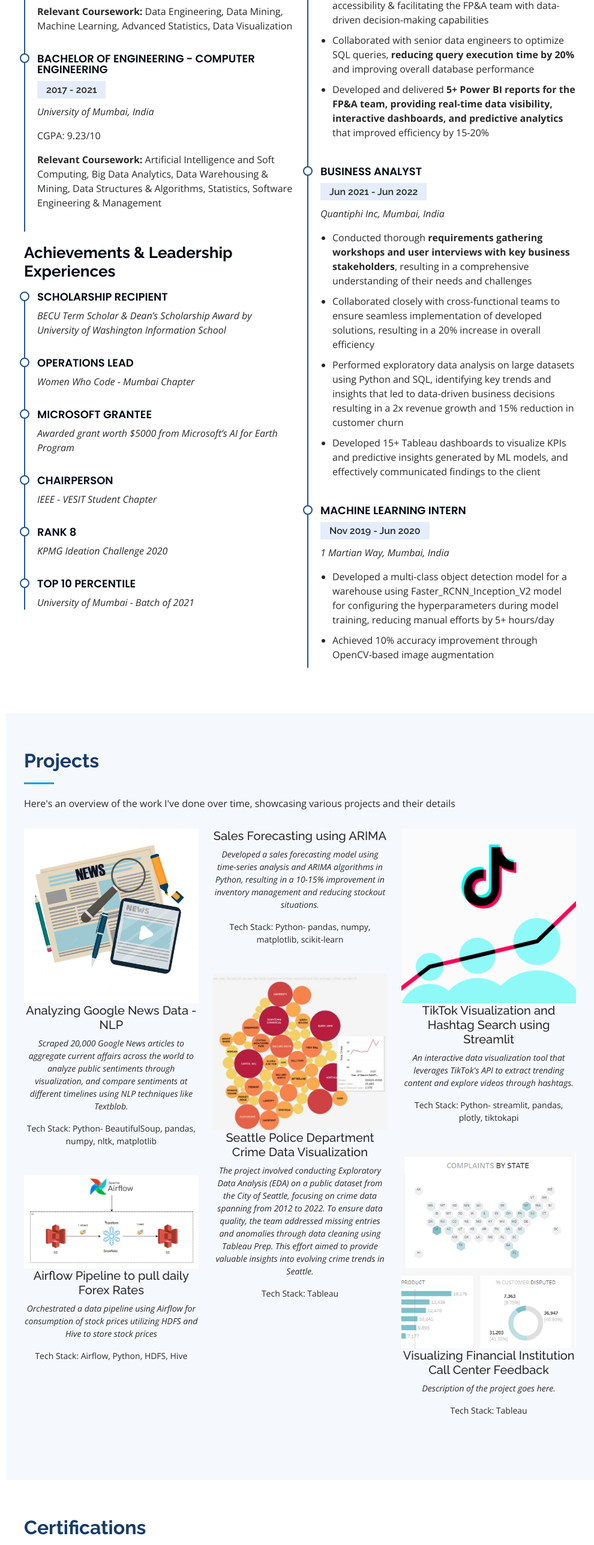
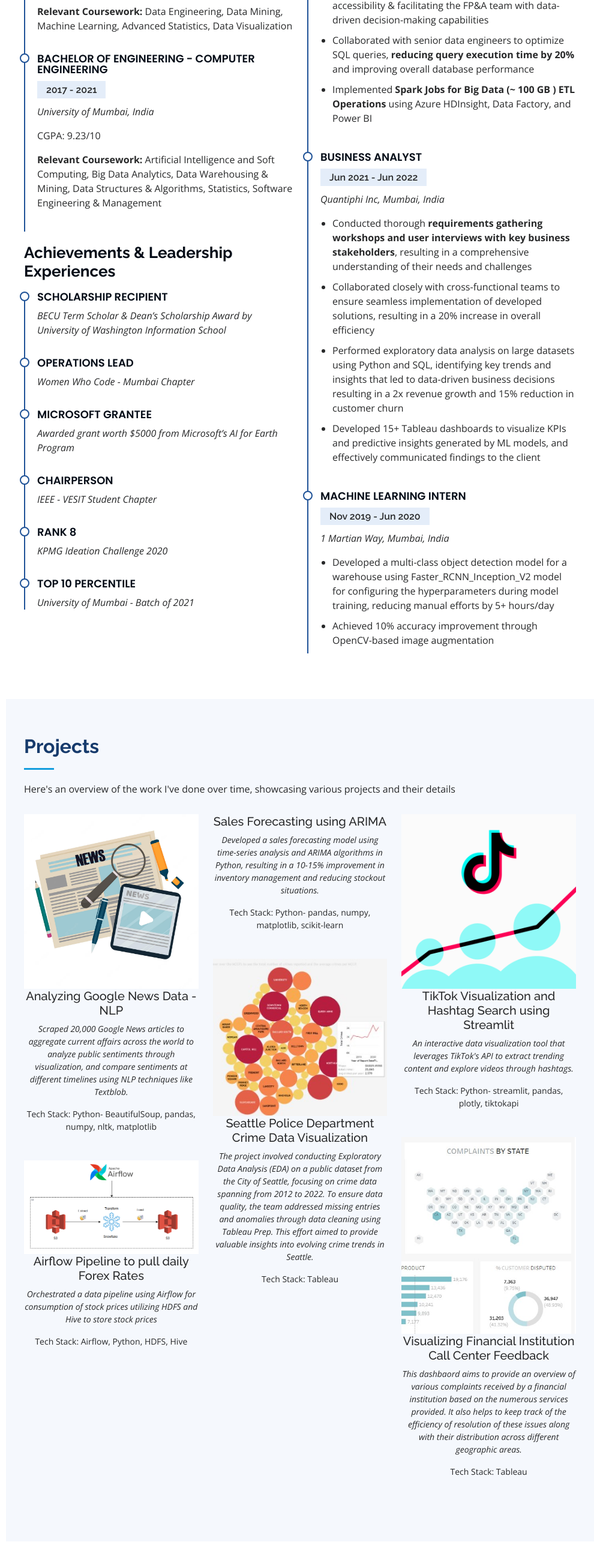
Before and after one commit to tanishqashetty/tanishqashetty.github.io, a plain HTML site: page index.html in a window 1280 px wide. Shown: the part 2485-5060 px from the top of the page at 60% size, without its empty margins (290-1280 px from the left). Drawn offline with nearby package versions, Linux system fonts and the light colour scheme.

Commit message:
Update index.html

```diff
--- a/index.html
+++ b/index.html
@@ -274,7 +274,7 @@
               <ul>
                 <li>Engineered ETL pipelines to <b>integrate 8 data sources into a centralized data warehouse, </b> improving data accessibility & facilitating the FP&A team with data-driven decision-making capabilities</li>
                 <li>Collaborated with senior data engineers to optimize SQL queries, <b>reducing query execution time by 20% </b> and improving overall database performance</li>
-                <li>Developed and delivered <b>5+ Power BI reports for the FP&A team, providing real-time data visibility, interactive dashboards, and predictive analytics </b> that improved efficiency by 15-20%</li>
+                <li>Implemented <b>Spark Jobs for Big Data (~ 100 GB ) ETL Operations</b> using  Azure HDInsight, Data Factory, and Power BI</li>
               </ul>
             </div>
             <div class="resume-item">
@@ -392,7 +392,7 @@
             </div>
             <div class="portfolio-title">
               <h4>Visualizing Financial Institution Call Center Feedback</h4>
-              <p class="description"><i>Description of the project goes here.</i></p>
+              <p class="description"><i>This dashbaord aims to provide an overview of various complaints received by a financial institution based on the numerous services provided. It also helps to keep track of the efficiency of resolution of these issues along with their distribution across different geographic areas.</i></p>
               <p class="technology">Tech Stack: Tableau</p>
             </div>
           </div>
```
